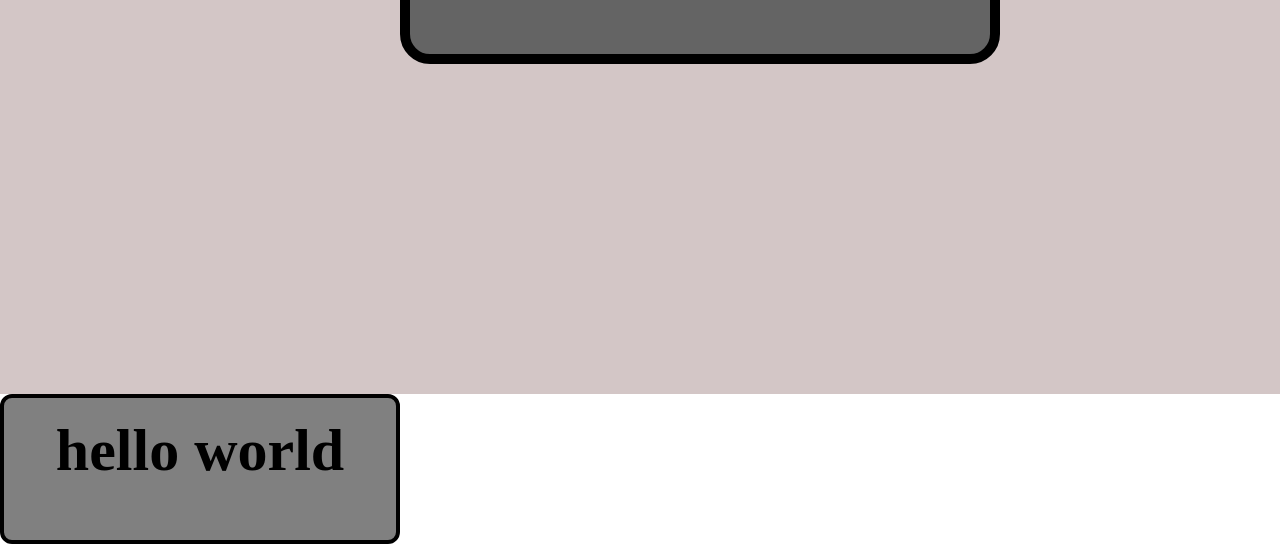
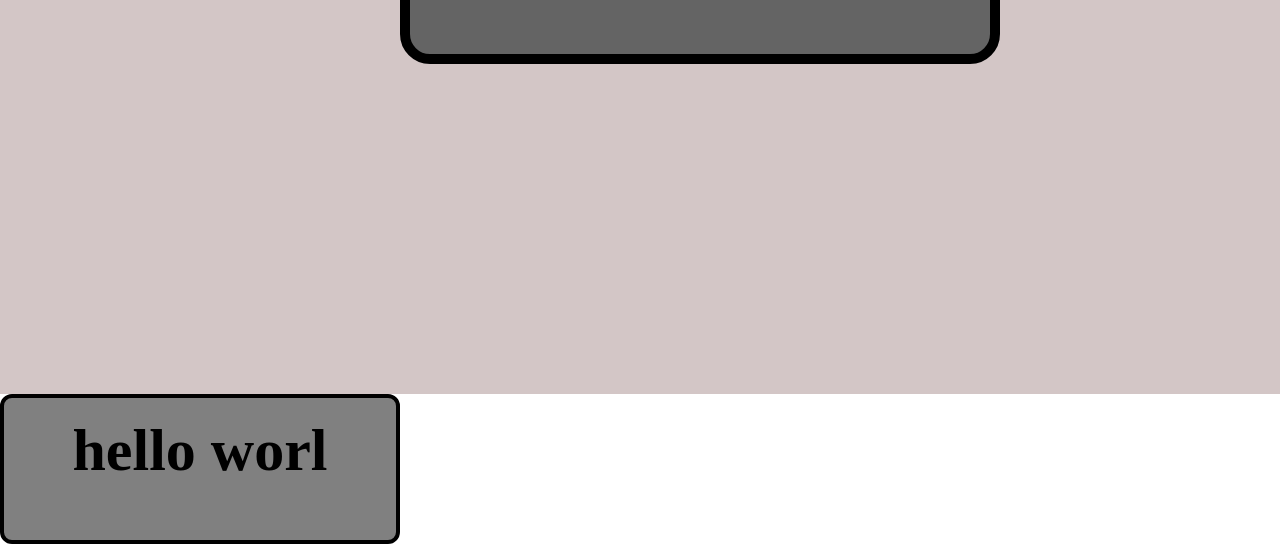
Before and after one commit to pasca1303/calculator, a plain HTML site: page index.html in a window 1280 px wide. Shown: the part 746-1290 px from the top of the page. Drawn offline with Linux system fonts and the light colour scheme.

Commit message:
commit delete d

```diff
--- a/index.html
+++ b/index.html
@@ -41,7 +41,7 @@
             </div>
         </form>
     </div>
-    <h1 style="width: 400px; height: 150px;" class="btn-num" >hello world</h1>
+    <h1 style="width: 400px; height: 150px;" class="btn-num" >hello worl</h1>
     <script src="js/script.js"></script>
 </body>
 </html>
```
